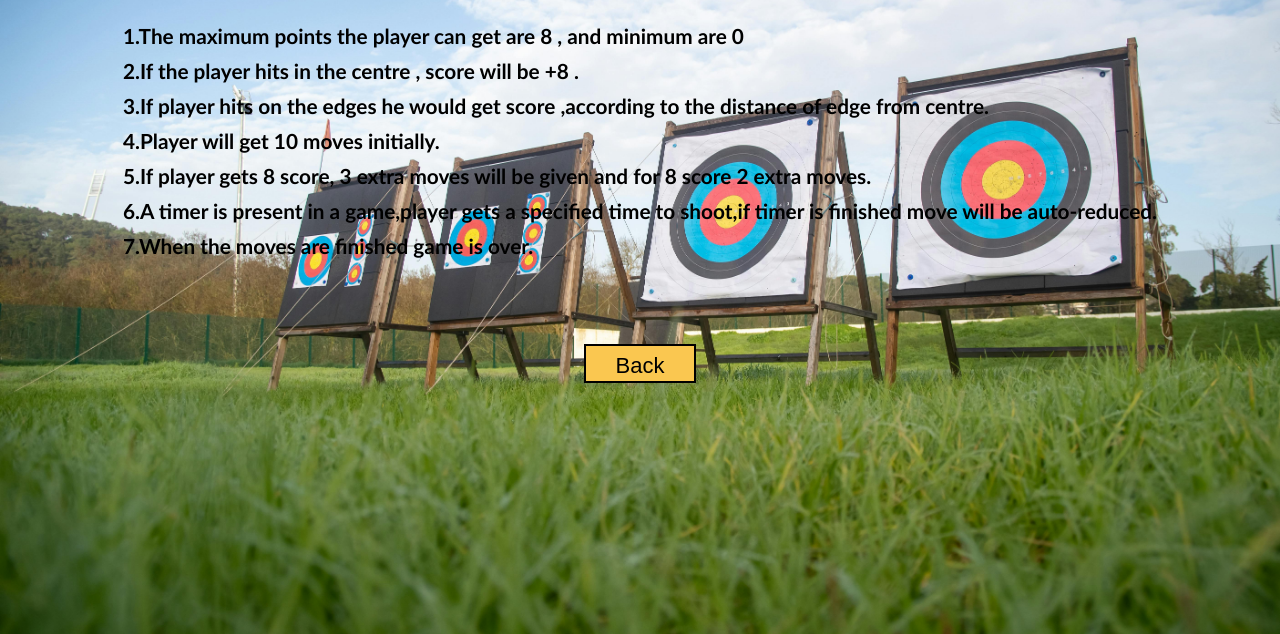
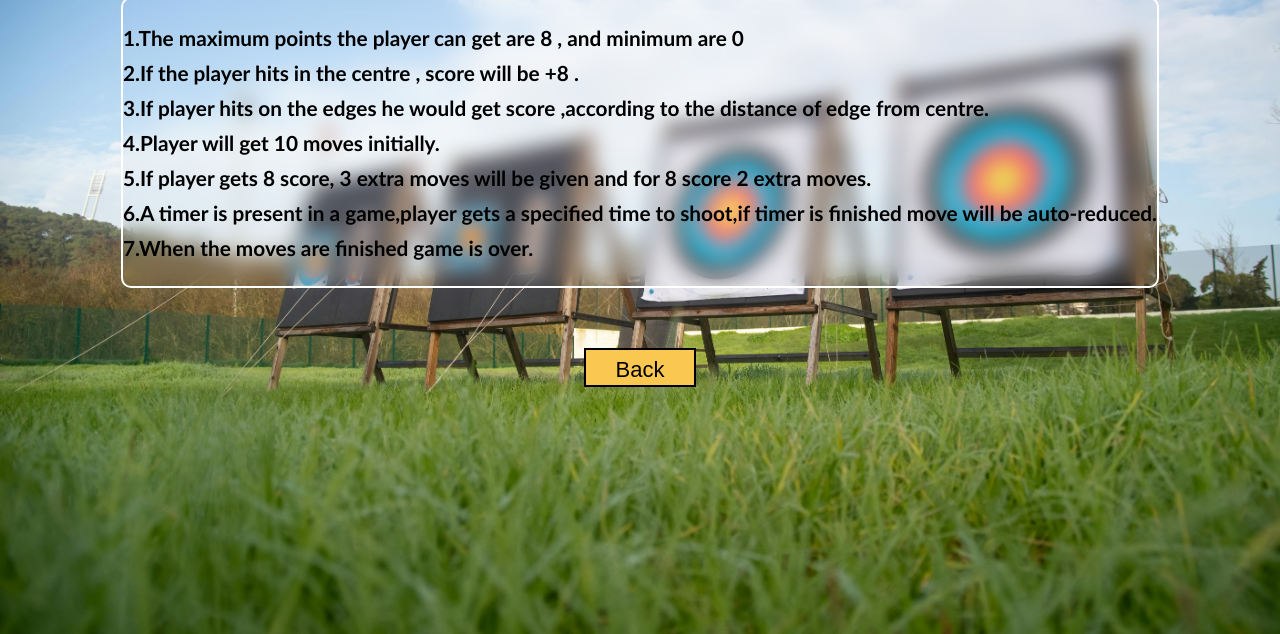
Before and after one commit to bhagirathauti/CA2FEWD, a plain HTML site: page rules.html in a window 1280 px wide. Shown: the part 166-800 px from the top of the page. Drawn offline with Linux system fonts and the light colour scheme.

Commit message:
rules background blurred

```diff
--- a/game.js
+++ b/game.js
@@ -1,6 +1,5 @@
 
 window.onload = function(){
-    // Referred from geekforgeeks.com
     String.prototype.repeat =  String.prototype.repeat ||
       function(c){
         var r= '';
@@ -187,7 +186,6 @@ window.onload = function(){
         }
 
         newF();
-        //c2.addEventListener("click",newF)
 
 
         var c = document.getElementById("myCanvas");
@@ -200,7 +198,6 @@ window.onload = function(){
         var checkArrowMoveWithBoard1 = false;
         var checkArrowMoveWithBoard2 = false;
 
-        // Objects...
 
         var arc = {
             x:80,
@@ -241,7 +238,6 @@ window.onload = function(){
             ctx.fillRect(board.x,board.y-board.height/2,board.width,board.height);
             ctx.moveTo(board.x,board.y-15);
             ctx.quadraticCurveTo(board.x-10,board.y,board.x,board.y+15);
-            //ctx.lineTo(10,6);
             ctx.fillStyle = "#FF0000";
             ctx.fill();
             ctx.closePath();
--- a/rules.css
+++ b/rules.css
@@ -23,6 +23,9 @@ body{
 .ruleDiv{
     display: flex;
     justify-content: center;
+    border-radius: 10px;
+    border: 2px solid white;
+    backdrop-filter: blur(10px);
     font-size: 1.5rem;
     text-align: left;
     font-weight: bold;
```
